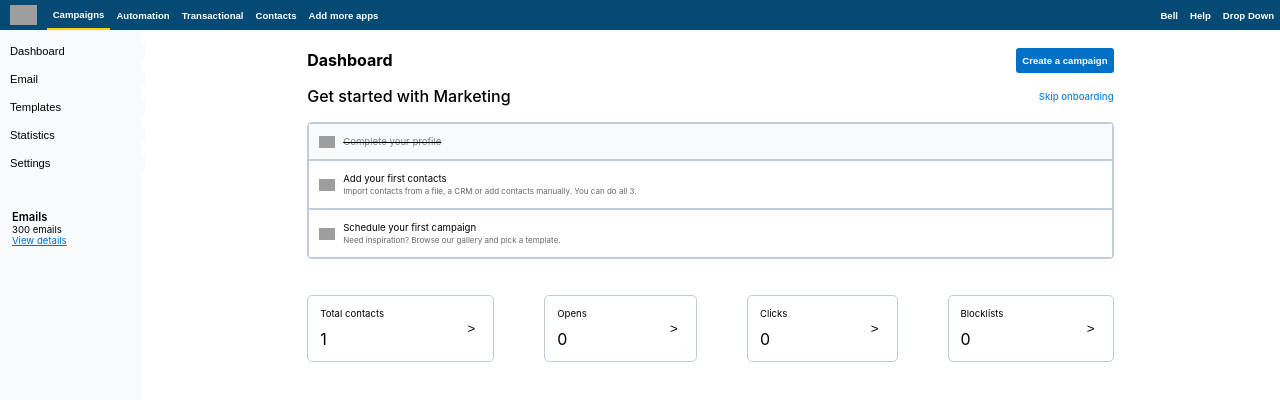
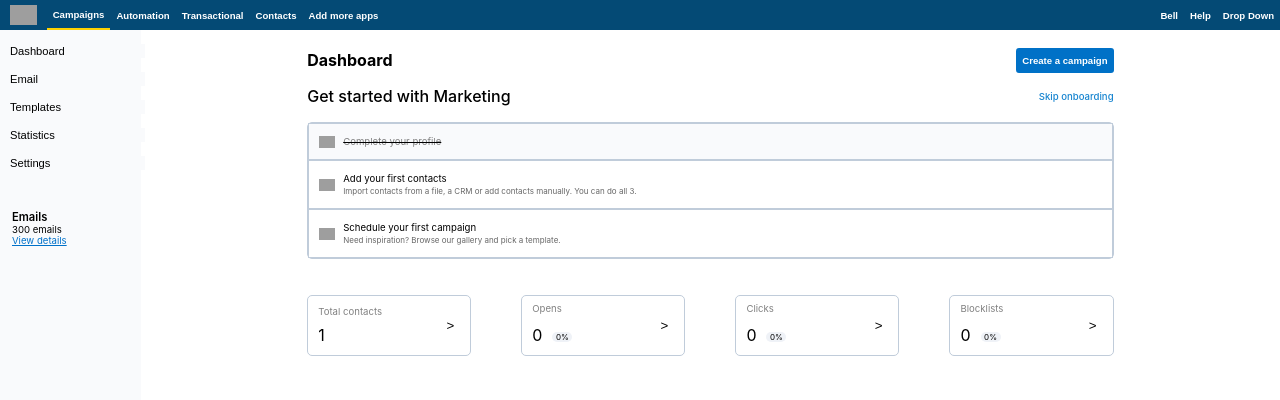
Before and after one commit to dingdong-22/send-in-blue-dashboard, a React (Create React App) app: page / in a window 1280 px wide. Shown: the top 400 px of the page. Built offline with nearby package versions, Linux system fonts and the light colour scheme; grey boxes are pictures that could not be loaded.

Commit message:
update: percentages

```diff
--- a/src/App.css
+++ b/src/App.css
@@ -195,21 +195,23 @@ button:hover {
 
 .information {
   display: grid;
-  grid-template-columns: repeat(4, auto);
+  grid-template-columns: repeat(4, 1fr);
   gap: 50px;
 }
 
 .information_blocks {
   display: flex;
   justify-content: space-between;
+  align-items: center;
   border: 1px solid var(--clr-border-gray);
   border-radius: 5px;
-  padding: 12px;
+  padding: 7px 10px 7px 10px;
   font-size: 0.6rem;
 }
 
 .information_type {
-  margin: 0;
+  margin: 0px 0px 8px 0px;
+  color: gray;
 }
 
 .information_arrow {
@@ -217,7 +219,25 @@ button:hover {
   border: none;
 }
 
+.progress {
+  display: flex;
+  align-items: center;
+  gap: 10px;
+}
+
 .count {
   font-size: 1rem;
-  margin: 10px 0px 0px 0px;
+  margin: 0;
 }
+
+.percentage {
+  display: flex;
+  background-color: rgb(239, 242, 247);
+  justify-content: center;
+  align-items: center;
+  width: 20px;
+  border-radius: 10px;
+  font-size: 0.5rem;
+  margin-top: 10px;
+  margin-bottom: 6px;
+}
--- a/src/components/Information.jsx
+++ b/src/components/Information.jsx
@@ -12,24 +12,30 @@ function Information() {
       <div className="information_blocks">
         <div>
           <p className="information_type">Opens</p>
-
-          <p className="count">0</p>
+          <div className="progress">
+            <p className="count">0</p>
+            <p className="percentage">0%</p>
+          </div>
         </div>
         <button className="information_arrow">&gt;</button>
       </div>
       <div className="information_blocks">
         <div>
           <p className="information_type">Clicks</p>
-
-          <p className="count">0</p>
+          <div className="progress">
+            <p className="count">0</p>
+            <p className="percentage">0%</p>
+          </div>
         </div>
         <button className="information_arrow">&gt;</button>
       </div>
       <div className="information_blocks">
         <div>
           <p className="information_type">Blocklists</p>
-
-          <p className="count">0</p>
+          <div className="progress">
+            <p className="count">0</p>
+            <p className="percentage">0%</p>
+          </div>
         </div>
         <button className="information_arrow">&gt;</button>
       </div>
```
